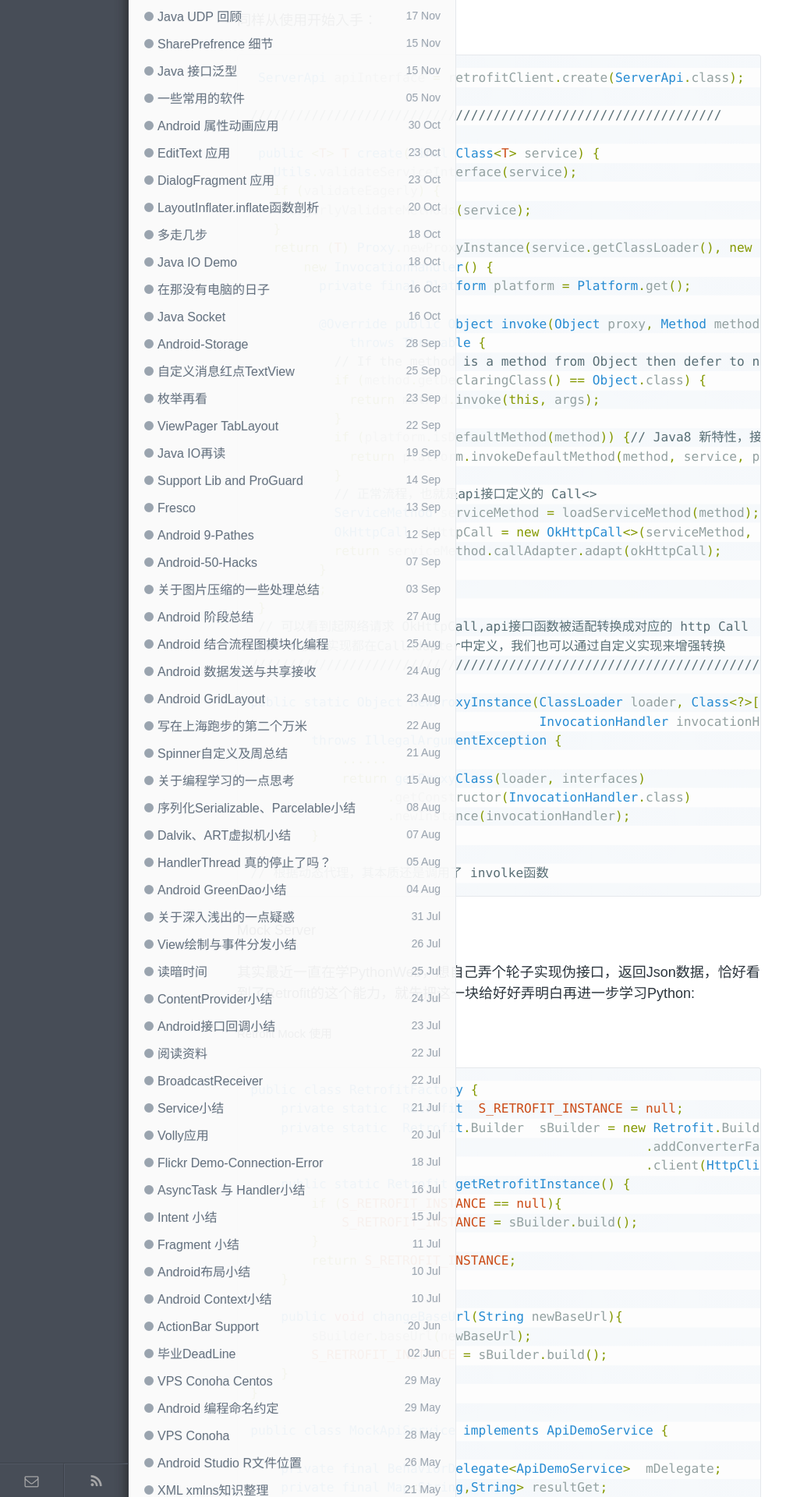
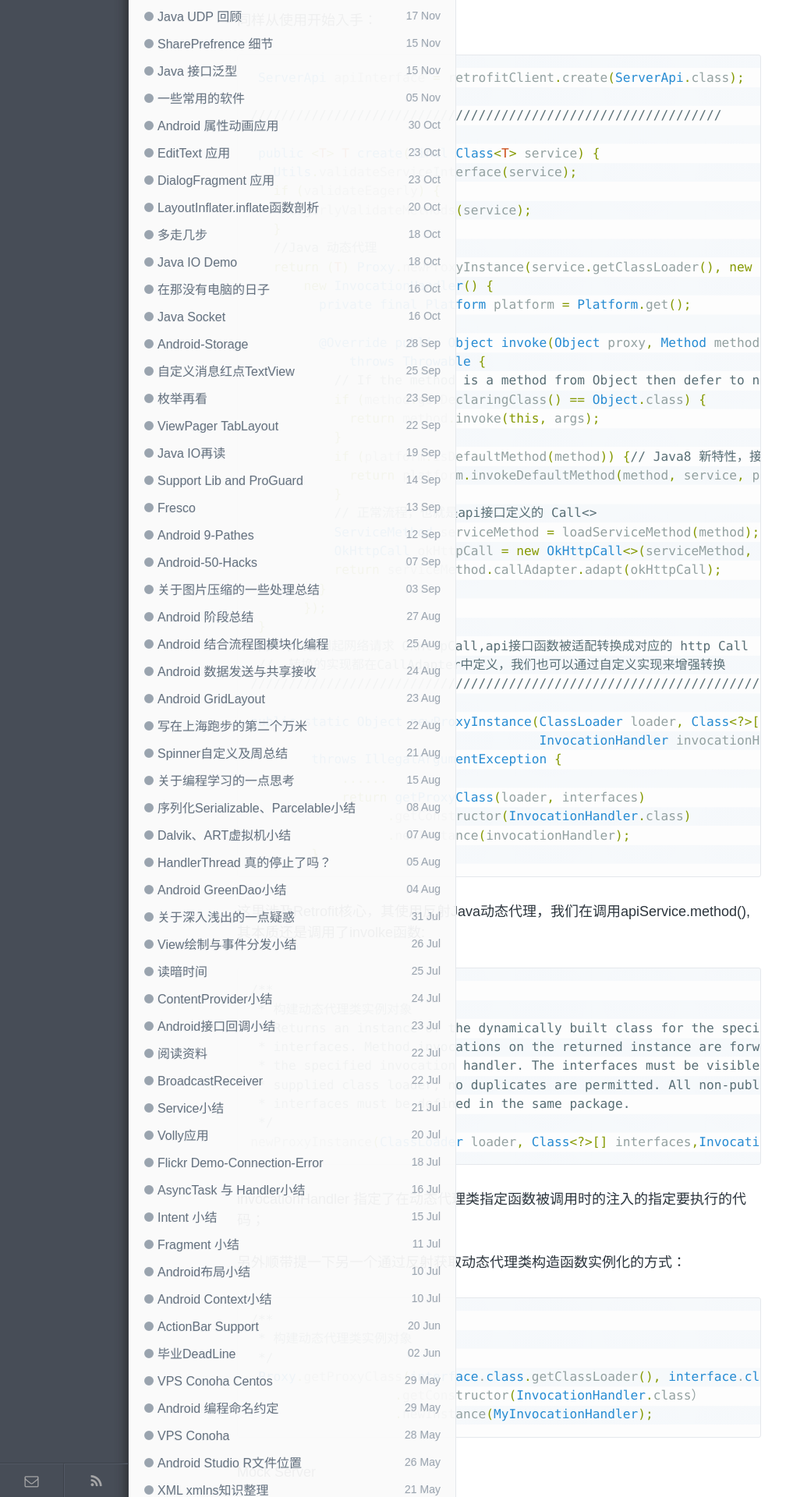
Before and after one commit to enlipan/enlipan.github.io, a Jekyll site: the page built from _posts/2016-7-25-retrofit2-read.md, in a window 1280 px wide. Shown: the part 3080-5000 px from the top of the page at 78% size, without its empty margins (0-1008 px from the left). Built offline with Jekyll 4.4.1, drawn with Linux system fonts in a browser that asks for light colours; nearby versions of some CDN libraries; comment, search, counter and statistics services are not loaded.

Commit message:
modify pages retrofit

```diff
--- a/_posts/2016-7-25-retrofit2-read.md
+++ b/_posts/2016-7-25-retrofit2-read.md
@@ -120,6 +120,7 @@ private static Retrofit.Builder builder =
    if (validateEagerly) {
      eagerlyValidateMethods(service);
    }
+   //Java 动态代理
    return (T) Proxy.newProxyInstance(service.getClassLoader(), new Class<?>[] { service },
        new InvocationHandler() {
          private final Platform platform = Platform.get();
@@ -153,9 +154,41 @@ public static Object newProxyInstance(ClassLoader loader, Class<?>[] interfaces,
                   .newInstance(invocationHandler);
         }
 
-// 根据动态代理，其本质还是调用了 involke函数
+
 
 {% endhighlight %}
+
+这里涉及Retrofit核心，其使用反射Java动态代理，我们在调用apiService.method(),其本质还是调用了involke函数:
+
+{% highlight java %}
+
+/**
+ * 构建动态代理类实例对象
+ * Returns an instance of the dynamically built class for the specified
+ * interfaces. Method invocations on the returned instance are forwarded to
+ * the specified invocation handler. The interfaces must be visible from the
+ * supplied class loader; no duplicates are permitted. All non-public
+ * interfaces must be defined in the same package.
+ */
+newProxyInstance(ClassLoader loader, Class<?>[] interfaces,InvocationHandler invocationHandler)
+
+{% endhighlight %}
+
+invocationHandler 指定了在动态代理类指定函数被调用时的注入的指定要执行的代码；
+
+另外顺带提一下另一个通过反射获取动态代理类构造函数实例化的方式：
+
+{% highlight java %}
+
+/**
+ * 构建动态代理类实例对象
+ */
+ Proxy.getProxyClass(interface.class.getClassLoader(), interface.class)
+                   .getConstructor(InvocationHandler.class）
+                   .newInstance(MyInvocationHandler);
+{% endhighlight %}
+
+
 
 #### Mock Server
 
```
